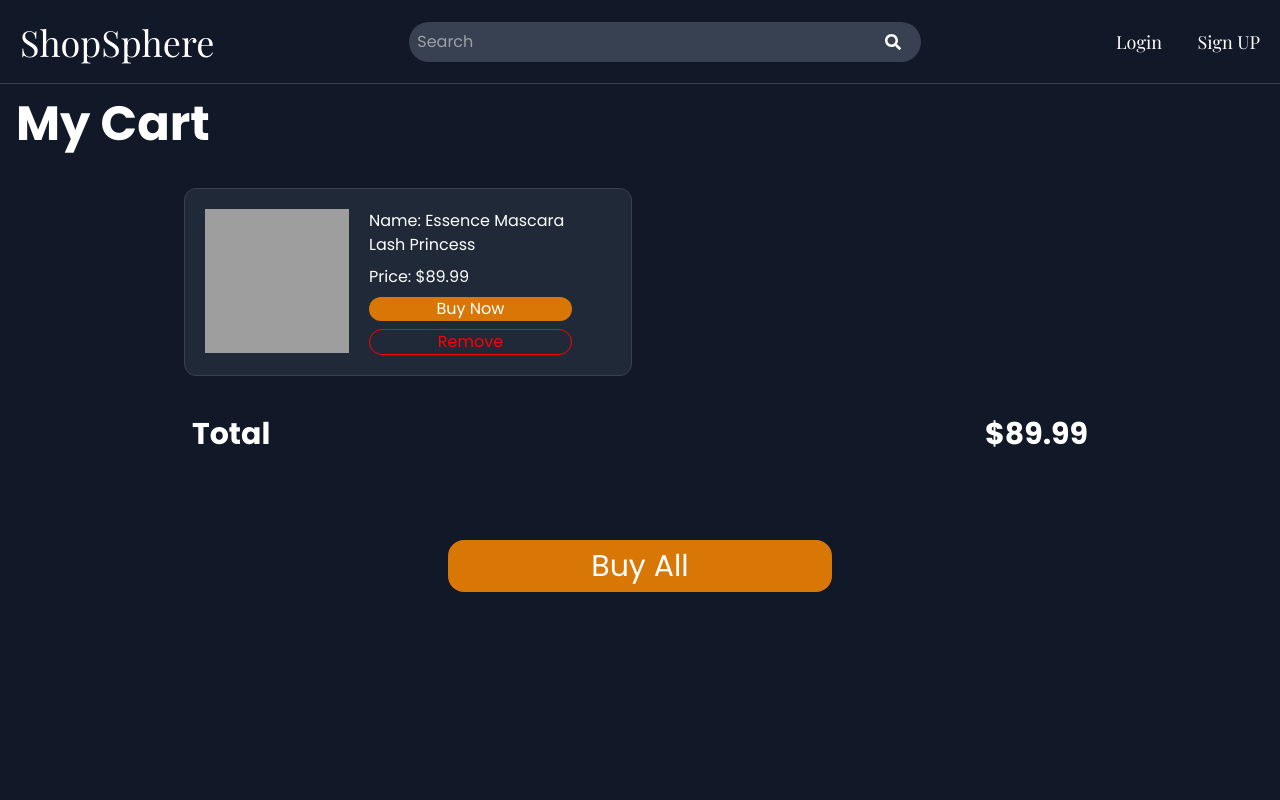
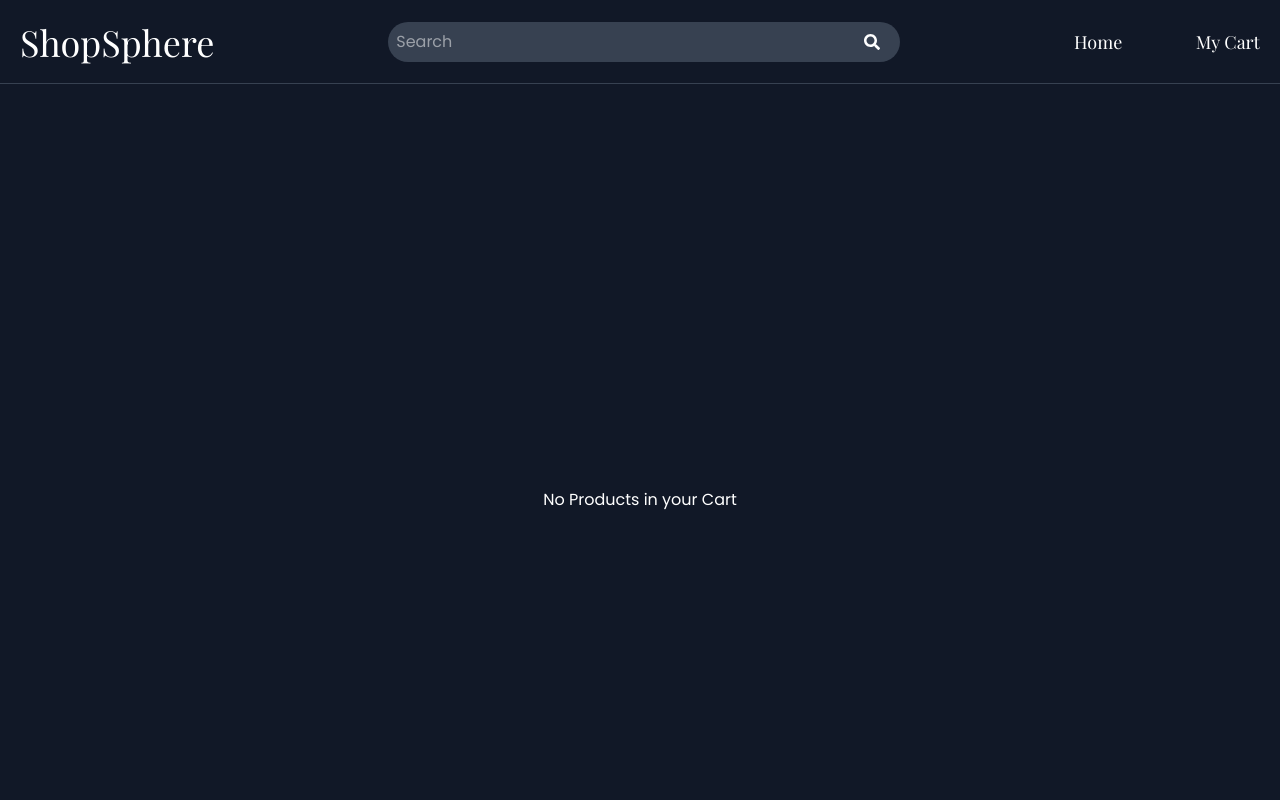
Before and after one commit to bemnet-21/shopsphere, a Next.js app: page /cart in a window 1280 px wide. Shown: the top 800 px of the page. Built offline with nearby package versions, Linux system fonts and the light colour scheme; grey boxes are pictures that could not be loaded; a web font is replaced by a local one.

Commit message:
style: final ui enhancement

```diff
--- a/components/CartCard.tsx
+++ b/components/CartCard.tsx
@@ -4,6 +4,10 @@ import Image from 'next/image'
 import { useDispatch } from 'react-redux'
 import { removeFromCart } from '@/store/cart/cartSlice'
 import Link from 'next/link'
+import { useSelector } from 'react-redux'
+import { RootState } from '@/store'
+import Buy from './modal/Buy'
+import { setVisibility } from '@/store/modal/modalSlice'
 
 const CartCard: React.FC<CartCardProps> = ({
     thumbnail,
@@ -11,11 +15,17 @@ const CartCard: React.FC<CartCardProps> = ({
     price,
     id
 }) => {
+  const modalVisibility = useSelector((state: RootState) => state.modalState.isVisible)
   const dispatch = useDispatch()
   const handleRemove = () => {
     dispatch(removeFromCart(id))
   }
-
+  const onClose = () => {
+    dispatch(setVisibility(false))
+  }
+  const openModal = () => {
+    dispatch(setVisibility(true))
+  }
   return (
 
     <div className='w-96 bg-softBlue flex p-5 rounded-xl border border-lightBlue gap-x-5 md:w-md '>
@@ -32,9 +42,10 @@ const CartCard: React.FC<CartCardProps> = ({
           <div className='flex flex-col w-1/2 gap-y-2'>
               <div>Name: {title}</div>
               <div>Price: ${price}</div>
-              <button className='bg-mainOrange rounded-3xl cursor-pointer hover:bg-amber-700 active:bg-amber-800'>Buy Now</button>
-              <button className='border border-[#FF0000] text-[#FF0000] rounded-3xl hover:bg-[#ff0000] hover:text-[#fff] active:bg-[#DC2626] active:border-[#DC2626] active:text-white' onClick={handleRemove}>Remove</button>
+              <button className='bg-mainOrange rounded-3xl cursor-pointer hover:bg-amber-700 active:bg-amber-800' onClick={openModal}>Buy Now</button>
+              <button className='border border-[#FF0000] text-[#FF0000] rounded-3xl cursor-pointer hover:bg-[#ff0000] hover:text-[#fff] active:bg-[#DC2626] active:border-[#DC2626] active:text-white' onClick={handleRemove}>Remove</button>
           </div>
+          <Buy isVisible={modalVisibility} onClose={onClose} />
     </div>
   )
 }
--- a/components/common/Header.tsx
+++ b/components/common/Header.tsx
@@ -6,6 +6,8 @@ import { FaSearch } from 'react-icons/fa'
 import { useRouter } from 'next/router'
 import { useDispatch } from 'react-redux'
 import { updateSearchValue } from '@/store/search/searchSlice'
+import { useSelector } from 'react-redux'
+import { RootState } from '@/store'
 
 
 
@@ -29,8 +31,7 @@ const Header = () => {
       <Link href='/'>
         <div className='text-4xl'>ShopSphere</div>
       </Link>
-      <button onClick={() => setmenuModalVisibilty(true)} className='display-block sm:hidden'><img src='/assets/icons/menu.png' /></button>
-      <form onSubmit={handleSearch} className='hidden relative sm:block'>
+      <form onSubmit={handleSearch} className='hidden relative md:block'>
         <input type='text'
         placeholder='Search'
         value={searchInput}
@@ -40,10 +41,12 @@ const Header = () => {
           <FaSearch className='absolute top-3 right-5 cursor-pointer'/>
         </button>
       </form>
-      <div className='hidden text-lg justify-between sm:flex sm:w-32 md:w-2/10 lg:w-36'>
-        <Link href='/cart'>Login</Link>
-        <div>Sign UP</div>
+      <button onClick={() => setmenuModalVisibilty(true)} className='display-block cursor-pointer lg:hidden'><img src='/assets/icons/menu.png' /></button>
+      <div className='hidden text-lg justify-between lg:flex lg:w-[15%]'>
+        <Link href='/'>Home</Link>
+        <Link href='/cart'>My Cart</Link>
       </div>
+
       <MenuModal
            isVisible={menuModalVisibilty}
            onClose={() => setmenuModalVisibilty(false)} />
--- a/components/common/SideBar.tsx
+++ b/components/common/SideBar.tsx
@@ -85,7 +85,7 @@ const SideBar = () => {
                 HIGH To LOW
             </label>
         </div>
-        <button onClick={handleApply}>apply</button>
+        <button className='bg-mainOrange rounded-xl py-1 cursor-pointer hover:bg-amber-700 active:bg-amber-800' onClick={handleApply}>Apply</button>
     </aside>
   )
 }
--- a/components/modal/MenuModal.tsx
+++ b/components/modal/MenuModal.tsx
@@ -1,21 +1,31 @@
 import { ModalProps } from '@/interface'
 import React from 'react'
 import { FaX } from 'react-icons/fa6'
+import Link from 'next/link'
+import { useRouter } from 'next/router'
 
 const MenuModal: React.FC<ModalProps> = ({
   isVisible,
   onClose
 }) => {
 
+  interface HandleEvent extends React.FormEvent<HTMLFormElement> {}
+
+  const router = useRouter()
+  const handleNav = (nav: string) => {
+    onClose()
+    router.push(nav)
+  }
+
   if(!isVisible) return null
   return (
     <div className='bg-darkBlue/50 absolute inset-y-14 inset-x-5 font-poppins h-screen'>
       <div className='flex flex-col items-center place-self-end bg-softBlue w-fit p-5 gap-y-4 rounded-2xl text-xl font-semibold'>
         <button onClick={onClose}>
-          <FaX />
+          <FaX className='transform hover:scale-105 active:scale-100 rounded-full text-center'/>
         </button>
-        <div>Login</div>
-        <div>Sign Up</div>
+        <Link href='/' className='hover:bg-darkBlue w-full text-center' onClick={() => handleNav('/')}>Home</Link>
+        <Link href='/cart' className='hover:bg-darkBlue w-full text-center' onClick={() => handleNav('/')}>My Cart</Link>
       </div>
     </div>
   )
--- a/pages/index.tsx
+++ b/pages/index.tsx
@@ -8,6 +8,10 @@ import { BiChevronLeft, BiChevronRight } from 'react-icons/bi'
 import { useSelector } from 'react-redux'
 import { RootState } from '@/store'
 import { ClipLoader } from 'react-spinners'
+import { FaSearch } from 'react-icons/fa'
+import { useDispatch } from 'react-redux'
+import { useRouter } from 'next/router'
+import { updateSearchValue } from '@/store/search/searchSlice'
 
 
 const Home = () => {
@@ -51,9 +55,12 @@ const Home = () => {
   }, [currentPage])
 
   const [categoryModalVisibilty, setCategoryModalVisibilty] = useState<boolean>(false)
+  const [searchInput, setSearchInput] = useState('')
+
   const userSelectedCategory = useSelector((state: RootState) => state.categoriesState.selected)
   const priceOrder = useSelector((state: RootState) => state.priceState.order)
-
+  const dispatch = useDispatch()
+  const router = useRouter()
 
   const categoryFiltered = userSelectedCategory.length > 0
     ? allproducts.filter(product => userSelectedCategory.includes(product.category))
@@ -66,6 +73,13 @@ const Home = () => {
   } else if (priceOrder == 'Descending') {
     sortedProducts.sort((a, z) => z.price - a.price)
   }
+  interface HandleSearchEvent extends React.FormEvent<HTMLFormElement> {}
+
+  const handleSearch = (e: HandleSearchEvent): void => {
+    e.preventDefault()
+    dispatch(updateSearchValue(searchInput))
+    router.push('/search-result')
+  }
 
   if (loading) return (
     <div className='w-full h-screen flex justify-center items-center'>
@@ -74,11 +88,23 @@ const Home = () => {
   )
   return (
     <>
+    <div className='flex items-center'>
       <button className='display-block bg-softBlue text-white text-2xl rounded-xl mx-5 my-4 px-4 py-2 w-fit cursor-pointer lg:hidden'
       onClick={() => setCategoryModalVisibilty(true)}
       >
         Filters
       </button>
+      <form onSubmit={handleSearch} className='relative flex-1 w-full lg:hidden'>
+              <input type='text'
+              placeholder='Search'
+              value={searchInput}
+              onChange={(e)=>setSearchInput(e.target.value)}
+              className='bg-lightBlue w-full p-2 rounded-full outline-0 font-poppins lg:w-lg' />
+              <button type='submit'>
+                <FaSearch className='absolute top-3 right-5 cursor-pointer'/>
+              </button>
+      </form>
+    </div>
       <div className='md:h-screen'>
         <section className='font-light pt-10 px-5 grid grid-cols-1 gap-4 md:pl-15 w-full md:grid-cols-2 lg:grid-cols-3  md:-z-0 '>
           {
--- a/pages/product/[id].tsx
+++ b/pages/product/[id].tsx
@@ -92,9 +92,7 @@ const ProductDetail = ({product} : {product: ProductDetailProps}) => {
         <div className='bg-mainOrange px-4 py-1 rounded-xl w-fit text-xl'>Stock: {product.stock}</div>
       </div>
       </div>
-      <Link href='/cart'>
-        Go To Cart
-      </Link>
+
       <div className='flex flex-col items-center w-full gap-y-3 text-xl'>
         <button className='bg-mainOrange w-9/10 py-1 rounded-xl sm:w-1/2 md:w-1/4 cursor-pointer hover:bg-amber-700 active:bg-amber-800' onClick={handleAddToCart}>Add to Cart</button>
         <button className='border border-mainOrange text-mainOrange w-9/10 py-1 rounded-xl sm:w-1/2 md:w-1/4 hover:bg-mainOrange hover:text-white active:bg-amber-800' onClick={openModal}>Buy Now</button>
--- a/store/cart/cartSlice.ts
+++ b/store/cart/cartSlice.ts
@@ -11,12 +11,7 @@ interface Item {
 }
 const initialState: Item = {
     item: [
-        {
-            id: 1,
-            price: 89.99,
-            title: "Essence Mascara Lash Princess",
-            thumbnail: "https://cdn.dummyjson.com/product-images/beauty/essence-mascara-lash-princess/thumbnail.webp"
-        }
+
     ]
 };
 
--- a/store/index.ts
+++ b/store/index.ts
@@ -11,7 +11,7 @@ const store = configureStore({
         priceState: priceReducer,
         cartState: cartReducer,
         searchState: searchReducer,
-        modalState: modalReducer
+        modalState: modalReducer,
     }
 })
 
```
